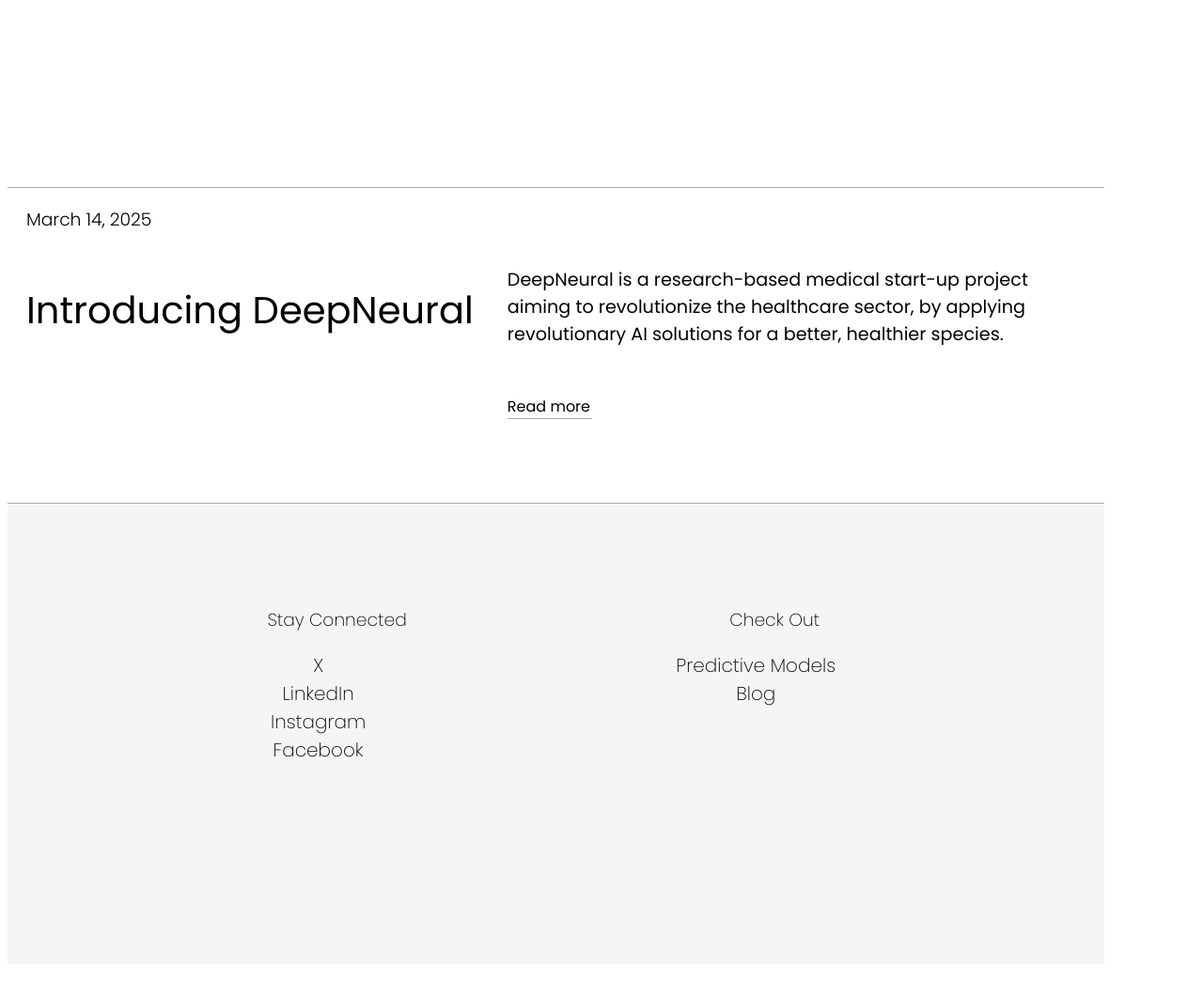
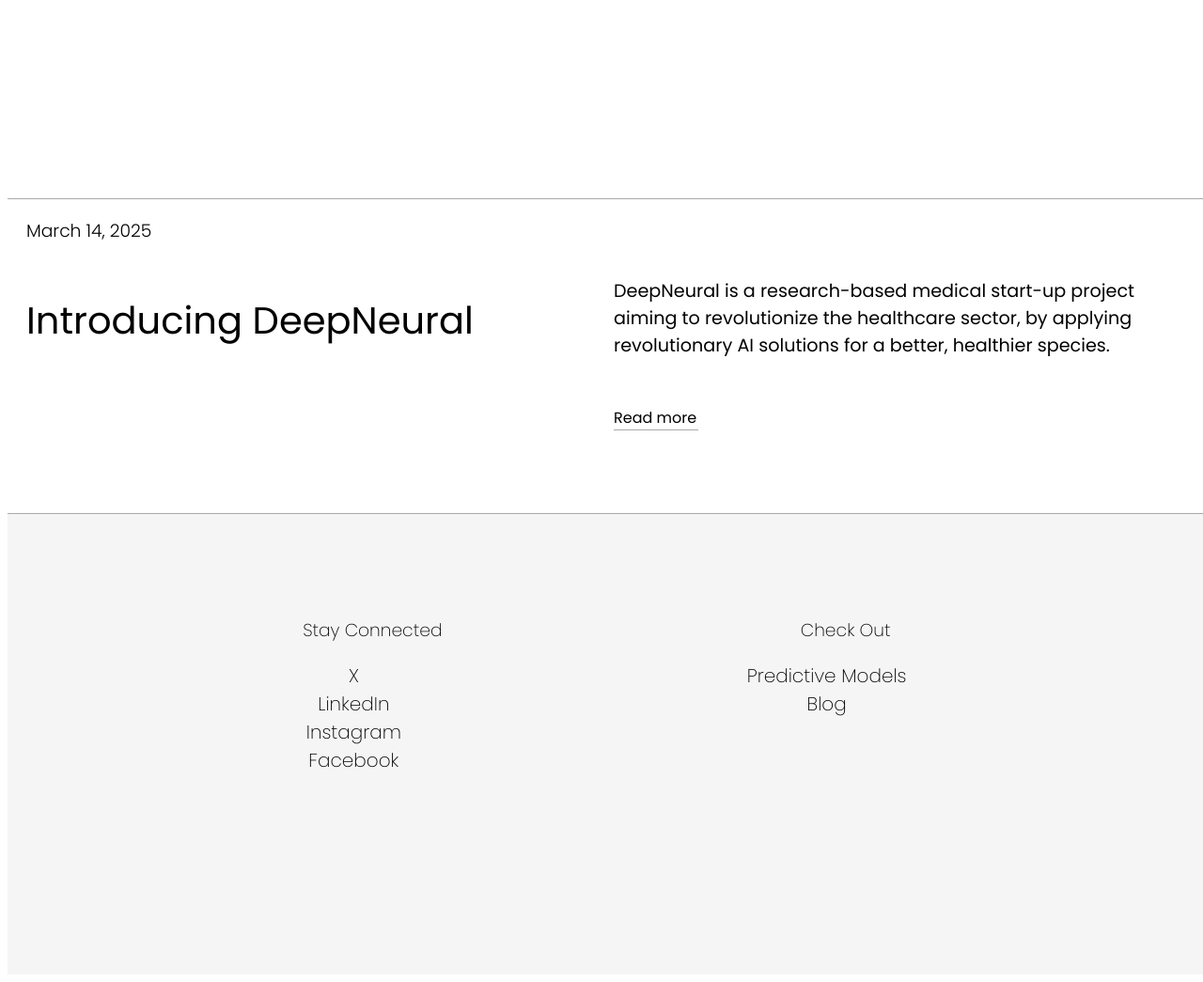
Before and after one commit to UltimateCoderDelta/DeepNeuralProjectFinal, a Django app: page /neural/deepneural_blog/ in a window 1280 px wide. Shown: the part 225-1270 px from the top of the page at 94% size. Before the commit the page ends 1031 px from the top, so only its background shows below. Run offline with Django 5.2, Linux system fonts and the light colour scheme; data comes from the database, SQL or seed files in the repository; some web fonts are replaced.

Commit message:
remove html width

```diff
--- a/neural/static/neural/styles.css
+++ b/neural/static/neural/styles.css
@@ -1,6 +1,6 @@
 html {
     margin: 0;
-    width:fit-content;
+    /* width:fit-content; */
     text-align: center;
     font-family: "Poppins", serif;
 }
```
